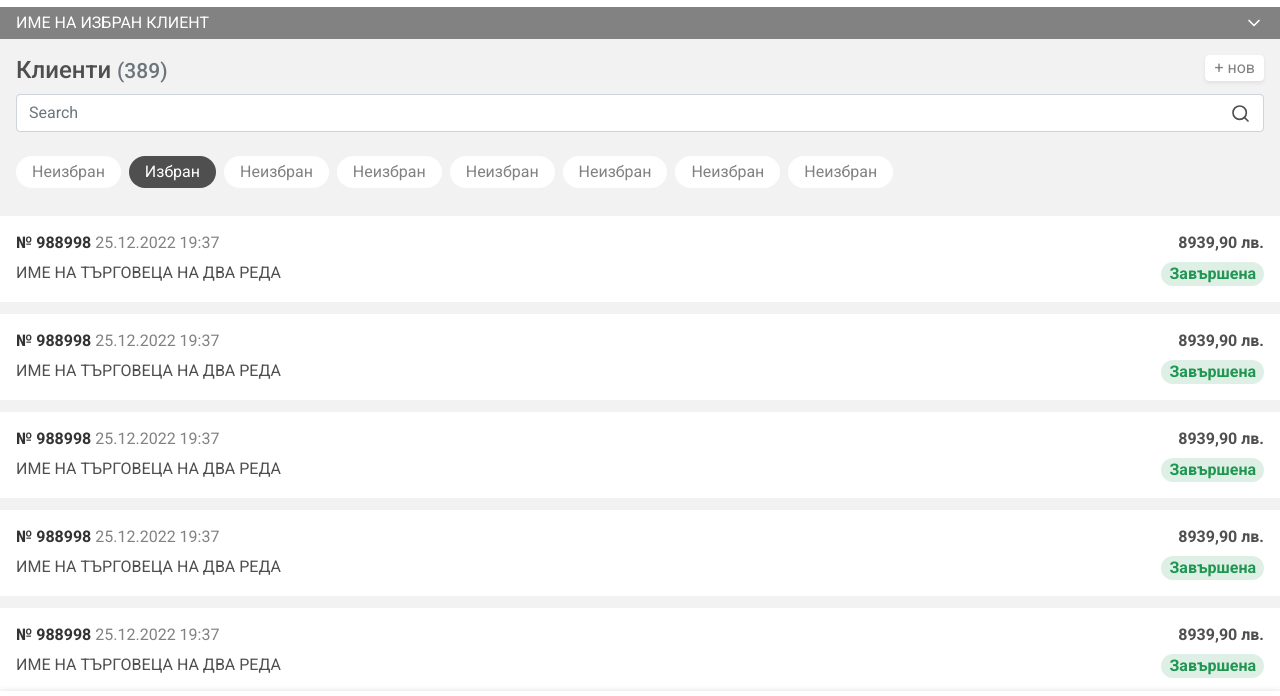
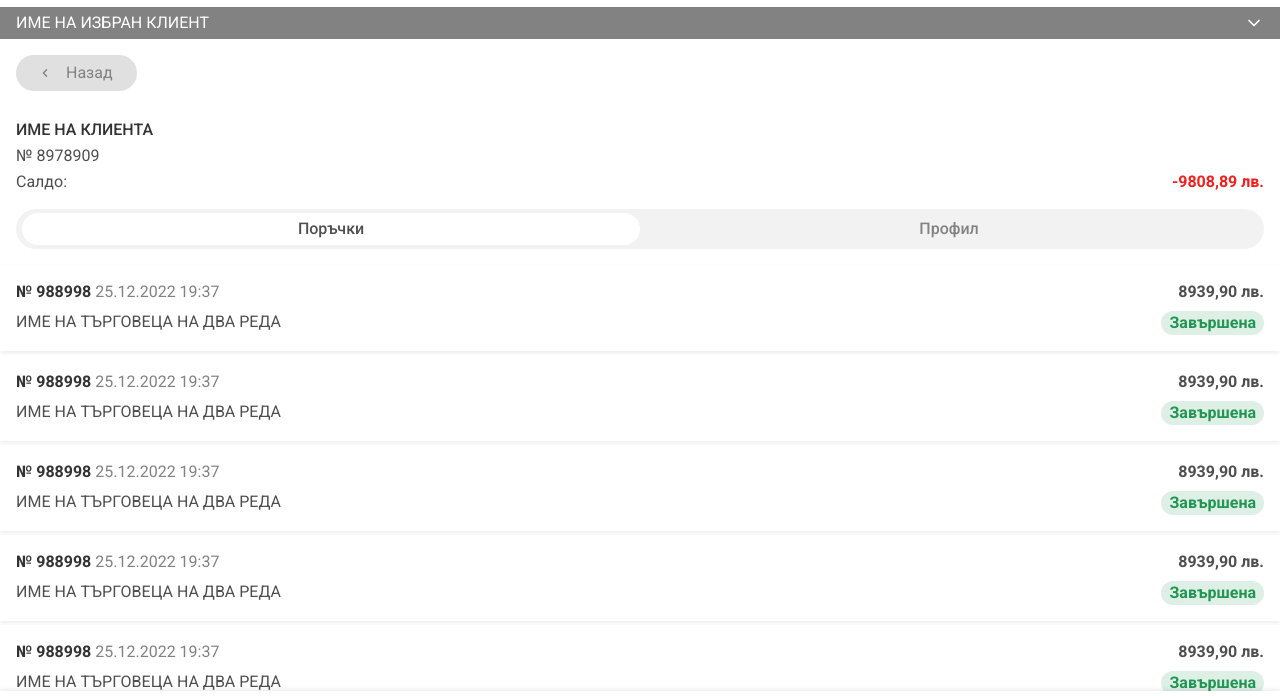
Before and after one commit to RIZNBG/b2b, a plain HTML site: page orders-list.html in a window 1280 px wide. Shown: the part 49-745 px from the top of the page. Drawn offline with nearby package versions, Linux system fonts and the light colour scheme.

Commit message:
UPD: Client Orders page ready; ADD: button rounded

```diff
--- a/css/atoms.css
+++ b/css/atoms.css
@@ -77,6 +77,10 @@
   background-color: #e0e0e0;
   color: #4f4f4f;
 }
+.btn p{
+  padding-left: 8px;
+  padding-right: 8px;
+}
 .btn.light:hover {
   background-color: #4f4f4f;
   color: #f2f2f2;
@@ -120,6 +124,24 @@
   background-color: white;
   color: #4f4f4f;
 }
+.btn-rounded-sm {
+  color: #F2F2F2;
+  background-color: #828282;
+  padding-top: 5px;
+  padding-bottom: 5px;
+  border-radius: 18px;
+  font-weight: 400;
+}
+.btn-rounded-sm.light {
+  color: #828282;
+  background-color: #E0E0E0;
+}
+.btn-rounded-sm:hover path {
+  stroke: #4f4f4f;
+}
+.btn-rounded-sm.light:hover path {
+  stroke: #f2f2f2;
+}
 input,
 select {
   color: #828282;
--- a/css/base.css
+++ b/css/base.css
@@ -113,7 +113,7 @@ p {
 .component-full {
   background-color: white;
   padding: 16px;
-  margin-bottom: 12px;
+  margin-bottom: 8px;
 }
 .component {
   background-color: white;
--- a/css/components/order-list-item.css
+++ b/css/components/order-list-item.css
@@ -4,3 +4,18 @@
 .order-date, .order-price {
   margin-bottom: 8px;
 }
+.component-full.order {
+  margin-bottom: 4px;
+}
+.client-header {
+  margin-top: 28px;
+}
+.client-header p {
+  margin-bottom: 4px;
+}
+#main {
+  background-color: white;
+}
+.switch {
+  margin-top: 16px;
+}
--- a/css/config.css
+++ b/css/config.css
@@ -1,5 +1,8 @@
 .body-bg {
   background-color: #F2F2F2 !important;
+}
+.bg-white {
+  background-color: white;
 }
 .gray-border-bottom {
   border-bottom: 1px solid #e5e5e5 !important;
--- a/orders-list.html
+++ b/orders-list.html
@@ -5,7 +5,7 @@
     <meta charset="utf-8">
     <meta name="viewport" content="width=device-width, initial-scale=1">
 
-    <title>Components</title>
+    <title>Orders list</title>
 
     <meta name="description" content="Components pieces" />
 
@@ -100,33 +100,31 @@
         </nav>
         <!-- ============= BOTTOM BAR COMPONENT ============== -->
 
-        <div class="component-full body-bg">
-            <div class="row">
-                <div class="col-8">
-                    <h3 class="subtitle-big-medium">Клиенти <small class="text-muted">(389)</small></h3>
+        <div class="component-full mb-0">
+            <a href="clients-list.html" class="btn btn-rounded-sm light">
+                <div class="d-flex align-items-center">
+                    <svg width="26" height="26" viewBox="0 0 32 32" fill="none" xmlns="http://www.w3.org/2000/svg">
+                        <path d="M18 20L14 16L18 12" stroke="#828282" stroke-width="1.67" stroke-linecap="round" stroke-linejoin="round"/>
+                    </svg>
+                    <p>Назад</p>
                 </div>
-                <div class="col-4 text-end">
-                    <a href="#" title="Добави нов клиент" class="btn btn-xs light shadow-sm">+ нов</a>
+            </a>
+            <div class="client-header">
+                <p class="body-medium gray-1">ИМЕ НА КЛИЕНТА</p>
+                <p>№ 8978909</p>
+                <div class="d-flex justify-content-between">
+                    <span>Салдо:</span>
+                    <span class="body-bold red-1">-9808,89 лв.</span>
                 </div>
-                <div class="col-12 position-relative">
-                    <input class="form-control gray-2" type="text" placeholder="Search" aria-label="qty-input">
-                    <button type="submit" class="search-icon-submit position-absolute"><img src="assets/search.svg" alt="Search" title="Search"></button>
-                </div>
-                <div class="table-responsive hidden-scroll-mobile mt-3">
-                    <p class="text-nowrap">
-                        <a href="#" title="Неизбран" class="badge filter-badge br-lg">Неизбран</a>
-                        <a href="#" title="Избран" class="badge filter-badge selected br-lg">Избран</a>
-                        <a href="#" title="Неизбран" class="badge filter-badge br-lg">Неизбран</a>
-                        <a href="#" title="Неизбран" class="badge filter-badge br-lg">Неизбран</a>
-                        <a href="#" title="Неизбран" class="badge filter-badge br-lg">Неизбран</a>
-                        <a href="#" title="Неизбран" class="badge filter-badge br-lg">Неизбран</a>
-                        <a href="#" title="Неизбран" class="badge filter-badge br-lg">Неизбран</a>
-                        <a href="#" title="Неизбран" class="badge filter-badge br-lg">Неизбран</a>
-                    </p>
-                </div>
+            <div class="switch d-flex align-items-center body-bg row text-center body-medium">
+                <p class="col-6 active">Поръчки</p>
+                <a class="col-6 gray-3" href="#">
+                    <p>Профил</p>
+                </a>
+            </div>
             </div>
         </div>
-        <div class="row component-full">
+        <div class="row component-full order shadow-sm">
             <div class="col-8 order-details">
                 <p class="order-date gray-3"><span class="body-bold gray-1">№ 988998</span> 25.12.2022 19:37</p>
                 <p class="order-client-name">ИМЕ НА ТЪРГОВЕЦА НА ДВА РЕДА</p>
@@ -136,7 +134,7 @@
                 <span class="badge-green-pale">Завършена</span>
             </div>
         </div>
-        <div class="row component-full">
+        <div class="row component-full order shadow-sm">
             <div class="col-8 order-details">
                 <p class="order-date gray-3"><span class="body-bold gray-1">№ 988998</span> 25.12.2022 19:37</p>
                 <p class="order-client-name">ИМЕ НА ТЪРГОВЕЦА НА ДВА РЕДА</p>
@@ -146,7 +144,7 @@
                 <span class="badge-green-pale">Завършена</span>
             </div>
         </div>
-        <div class="row component-full">
+        <div class="row component-full order shadow-sm">
             <div class="col-8 order-details">
                 <p class="order-date gray-3"><span class="body-bold gray-1">№ 988998</span> 25.12.2022 19:37</p>
                 <p class="order-client-name">ИМЕ НА ТЪРГОВЕЦА НА ДВА РЕДА</p>
@@ -156,7 +154,7 @@
                 <span class="badge-green-pale">Завършена</span>
             </div>
         </div>
-        <div class="row component-full">
+        <div class="row component-full order shadow-sm">
             <div class="col-8 order-details">
                 <p class="order-date gray-3"><span class="body-bold gray-1">№ 988998</span> 25.12.2022 19:37</p>
                 <p class="order-client-name">ИМЕ НА ТЪРГОВЕЦА НА ДВА РЕДА</p>
@@ -166,7 +164,7 @@
                 <span class="badge-green-pale">Завършена</span>
             </div>
         </div>
-        <div class="row component-full">
+        <div class="row component-full order shadow-sm">
             <div class="col-8 order-details">
                 <p class="order-date gray-3"><span class="body-bold gray-1">№ 988998</span> 25.12.2022 19:37</p>
                 <p class="order-client-name">ИМЕ НА ТЪРГОВЕЦА НА ДВА РЕДА</p>
@@ -176,7 +174,7 @@
                 <span class="badge-green-pale">Завършена</span>
             </div>
         </div>
-        <div class="row component-full">
+        <div class="row component-full order shadow-sm">
             <div class="col-8 order-details">
                 <p class="order-date gray-3"><span class="body-bold gray-1">№ 988998</span> 25.12.2022 19:37</p>
                 <p class="order-client-name">ИМЕ НА ТЪРГОВЕЦА НА ДВА РЕДА</p>
@@ -186,7 +184,7 @@
                 <span class="badge-green-pale">Завършена</span>
             </div>
         </div>
-        <div class="row component-full">
+        <div class="row component-full order shadow-sm">
             <div class="col-8 order-details">
                 <p class="order-date gray-3"><span class="body-bold gray-1">№ 988998</span> 25.12.2022 19:37</p>
                 <p class="order-client-name">ИМЕ НА ТЪРГОВЕЦА НА ДВА РЕДА</p>
@@ -196,7 +194,7 @@
                 <span class="badge-green-pale">Завършена</span>
             </div>
         </div>
-        <div class="row component-full">
+        <div class="row component-full order shadow-sm">
             <div class="col-8 order-details">
                 <p class="order-date gray-3"><span class="body-bold gray-1">№ 988998</span> 25.12.2022 19:37</p>
                 <p class="order-client-name">ИМЕ НА ТЪРГОВЕЦА НА ДВА РЕДА</p>
@@ -206,7 +204,7 @@
                 <span class="badge-green-pale">Завършена</span>
             </div>
         </div>
-        <div class="row component-full">
+        <div class="row component-full order shadow-sm">
             <div class="col-8 order-details">
                 <p class="order-date gray-3"><span class="body-bold gray-1">№ 988998</span> 25.12.2022 19:37</p>
                 <p class="order-client-name">ИМЕ НА ТЪРГОВЕЦА НА ДВА РЕДА</p>
```
Also changed, not shown: atoms.html (+21 -3 lines), clients-list.html (+10 -10 lines), assets/chevron-left.svg (added), assets/chevron-right.svg (added), assets/close.svg (added).
